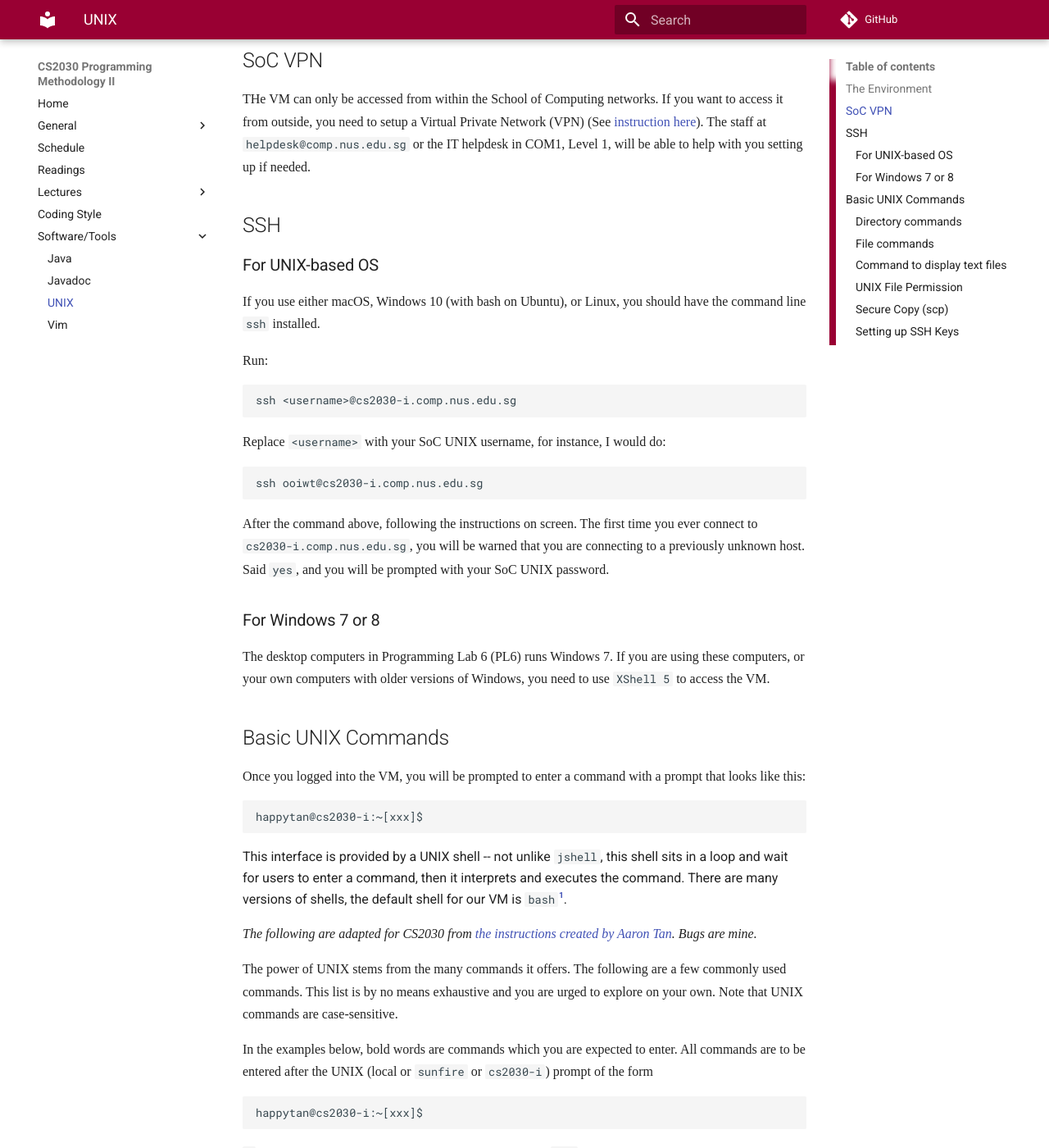
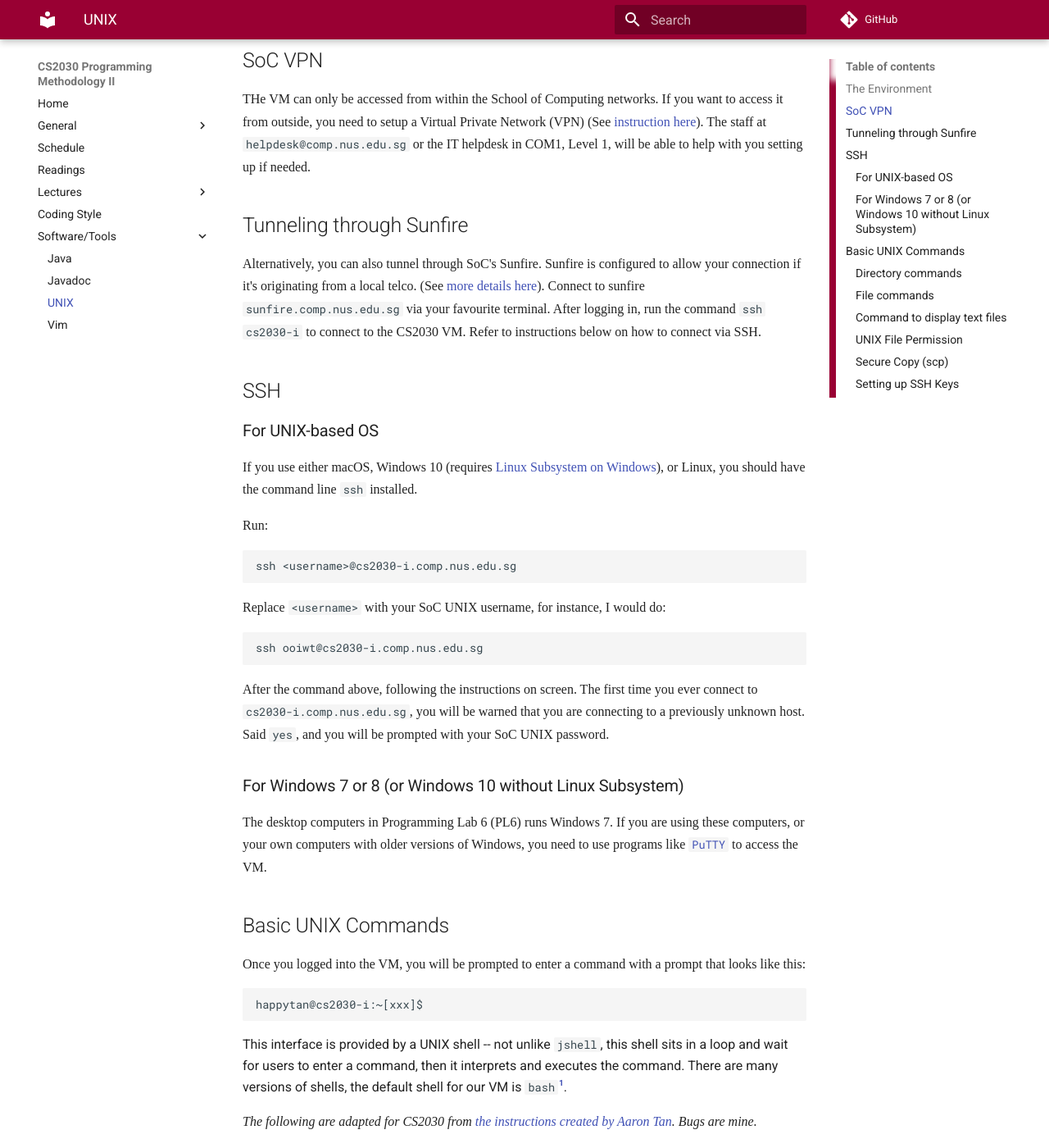
Before and after one commit to nus-cs2030/1718-s2, an MkDocs documentation site: the page built from docs/unix.md, in a window 1280 px wide and 1400 px high, scrolled down 437 px. Shown: the whole window at 82% size. Built offline with MkDocs 1.6.1 and Material for MkDocs 9.7.7, drawn with Linux system fonts in a browser that asks for light colours; some web fonts are replaced; comment, search, counter and statistics services are not loaded; old or Windows-style settings are respelled for this version of MkDocs.

Commit message:
Update unix.md
Add alternative way to connect to cs2030-i when not on campus (via sunfire)
Replace XShell 5 with PuTTY because PuTTY is free, while XShell is shareware.

````diff
--- a/docs/unix.md
+++ b/docs/unix.md
@@ -11,11 +11,16 @@ I have created your accounts on the VM based on your SoC UNIX account.  You can
 
 THe VM can only be accessed from within the School of Computing networks.  If you want to access it from outside, you need to setup a Virtual Private Network (VPN) (See [instruction here](https://docs.comp.nus.edu.sg/node/5065)).  The staff at `helpdesk@comp.nus.edu.sg` or the IT helpdesk in COM1, Level 1, will be able to help with you setting up if needed.
 
+## Tunneling through Sunfire
+
+Alternatively, you can also tunnel through SoC's Sunfire. Sunfire is configured to allow your connection if it's originating from a local telco. (See [more details here](https://docs.comp.nus.edu.sg/node/1824)).
+Connect to sunfire `sunfire.comp.nus.edu.sg` via your favourite terminal. After logging in, run the command `ssh cs2030-i` to connect to the CS2030 VM. Refer to instructions below on how to connect via SSH.
+
 ## SSH
 
 ### For UNIX-based OS
 
-If you use either macOS, Windows 10 (with bash on Ubuntu), or Linux, you should have the command line `ssh` installed.
+If you use either macOS, Windows 10 (requires [Linux Subsystem on Windows](https://docs.microsoft.com/en-us/windows/wsl/install-win10)), or Linux, you should have the command line `ssh` installed.
 
 Run:
 ```
@@ -29,10 +34,9 @@ ssh ooiwt@cs2030-i.comp.nus.edu.sg
 
 After the command above, following the instructions on screen.  The first time you ever connect to `cs2030-i.comp.nus.edu.sg`, you will be warned that you are connecting to a previously unknown host.  Said `yes`, and you will be prompted with your SoC UNIX password.
 
+### For Windows 7 or 8 (or Windows 10 without Linux Subsystem)
 
-### For Windows 7 or 8
-
-The desktop computers in Programming Lab 6 (PL6) runs Windows 7.  If you are using these computers, or your own computers with older versions of Windows, you need to use `XShell 5` to access the VM.
+The desktop computers in Programming Lab 6 (PL6) runs Windows 7.  If you are using these computers, or your own computers with older versions of Windows, you need to use programs like [`PuTTY`](https://www.chiark.greenend.org.uk/~sgtatham/putty/latest.html) to access the VM.
 
 
 ## Basic UNIX Commands
````
